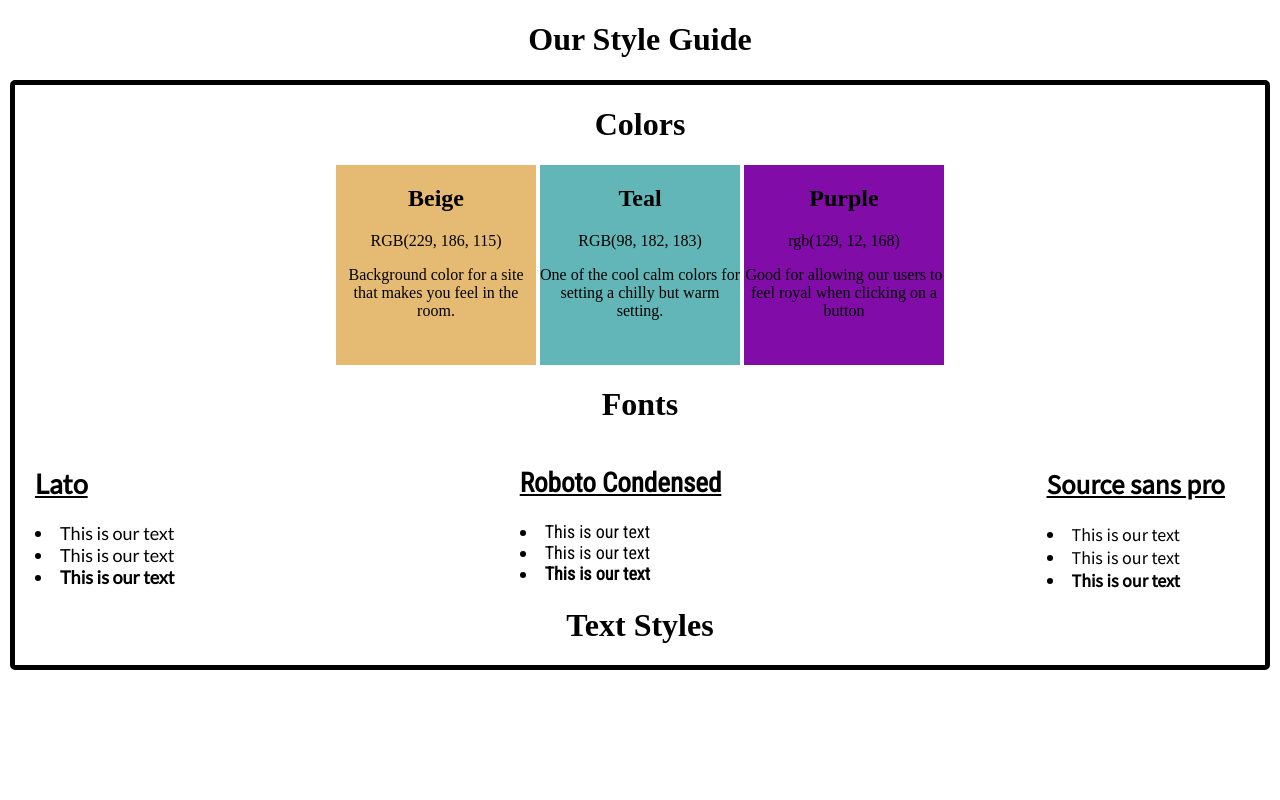
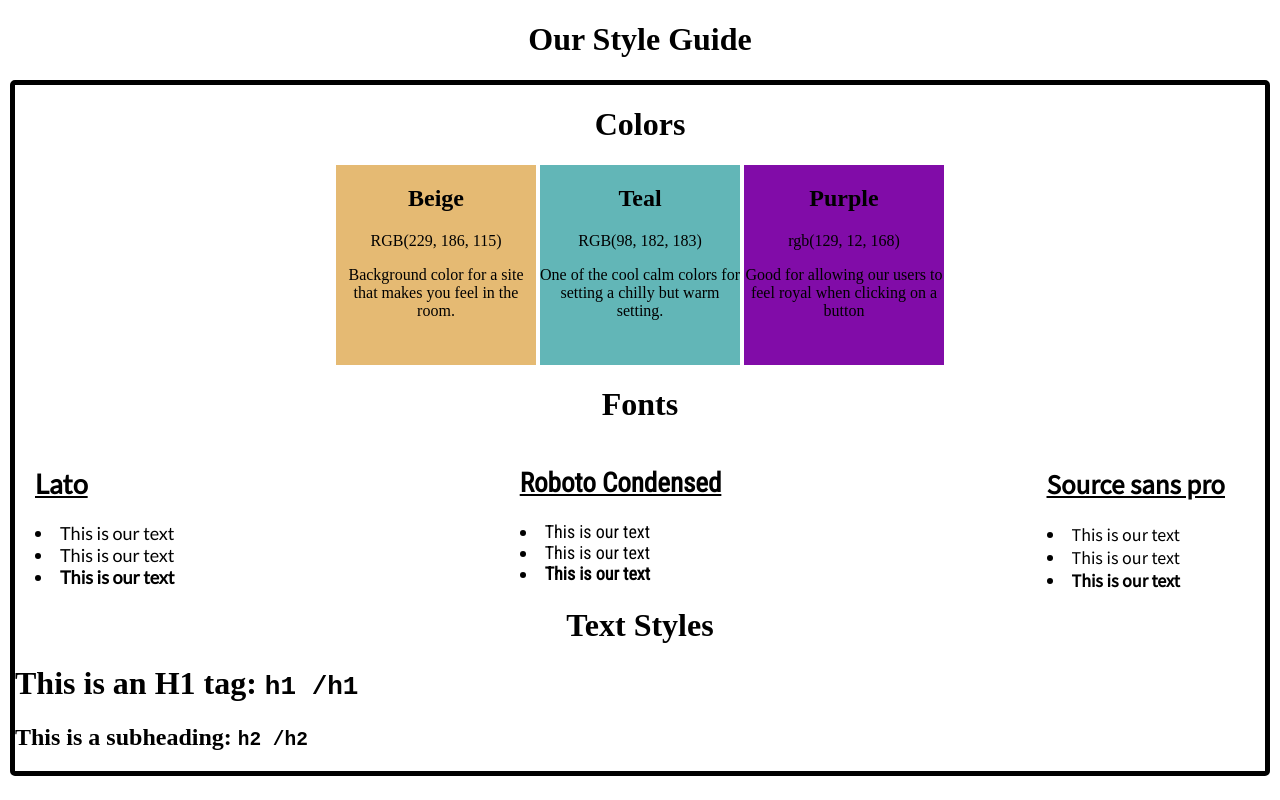
Before and after one commit to UbaidRussell/style-guide, a plain HTML site: page index.html in a window 1280 px wide. Drawn offline with Linux system fonts and the light colour scheme.

Commit message:
Added heading and subheading to text-styles

```diff
--- a/index.html
+++ b/index.html
@@ -66,6 +66,8 @@
         <!--Text section of our site-->
         <div class="text-styles">
             <h1>Text Styles</h1>
+            <h1 class="text-styles-heading">This is an H1 tag: <code>h1 /h1</code> </h1>
+            <h2 class="text-styles-subHeading">This is a subheading: <code>h2 /h2</code></h2>
         </div>
 
     </div>
--- a/styles.css
+++ b/styles.css
@@ -114,3 +114,9 @@ body{
 }
 
 /*Text styles section*/
+.text-styles-heading{
+    text-align: left ;
+}
+.text-styles-subHeading{
+    text-align:left
+}
```
